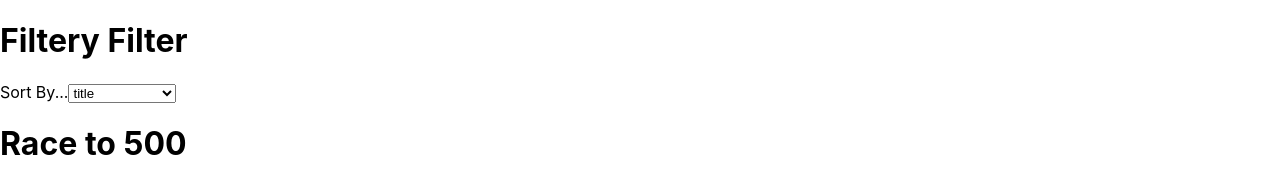
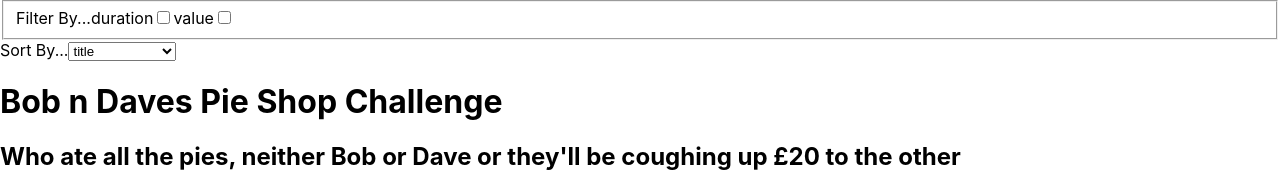
Before and after one commit to chingu-voyages/v12-bears-team-04, a React (Create React App) app in the folder betcha-frontend/: page /Challenges in a window 1280 px wide. Shown: the top 172 px of the page. Built offline with nearby package versions, Linux system fonts and the light colour scheme.

Commit message:
further work to sort & filter components

```diff
--- a/betcha-frontend/src/components/UIUX/Filter.js
+++ b/betcha-frontend/src/components/UIUX/Filter.js
@@ -1,7 +1,36 @@
 import React from "react";
+import PropTypes from "prop-types";
 
-const Filter = props => {
-	return <h1>Filtery Filter</h1>;
+const Filter = ({ handleSet, params }) => {
+	return (
+		<div className="sortContainer">
+			<fieldset>
+				<label htmlFor="">
+					Filter By...
+					{params &&
+						params.map((v, i) => {
+							return (
+								<label>
+									{v}
+									<input
+										type="checkbox"
+										name={v}
+										value={true}
+										onChange={e => console.log(e.target.name, e.target.value)}
+									/>
+								</label>
+							);
+						})}
+				</label>
+			</fieldset>
+		</div>
+	);
+};
+
+Filter.propTypes = {
+	handleSet: PropTypes.func.isRequired,
+
+	params: PropTypes.array.isRequired
 };
 
 export default Filter;
--- a/betcha-frontend/src/components/UIUX/Sort.js
+++ b/betcha-frontend/src/components/UIUX/Sort.js
@@ -2,15 +2,14 @@ import React from "react";
 import PropTypes from "prop-types";
 
 const Sort = ({ handleSet, params }) => {
-	console.log(handleSet, params);
 	return (
 		<div className="sortContainer">
 			<label htmlFor="">
 				Sort By...
 				{params && (
-					<select>
+					<select onChange={e => handleSet(e.target.value)}>
 						{params.map((v, i) => (
-							<option>{v}</option>
+							<option value={v}>{v}</option>
 						))}
 					</select>
 				)}
--- a/betcha-frontend/src/pages/AllChallenges.js
+++ b/betcha-frontend/src/pages/AllChallenges.js
@@ -12,9 +12,10 @@ const AllChallenges = props => {
 		setChallengeList(testData);
 		return () => {};
 	}, []);
+	console.log(sort);
 	return (
 		<div className="myChallengeContainer">
-			<Filter handleSet={setFilterParamList} />
+			<Filter handleSet={setFilterParamList} params={["duration", "value"]} />
 			<Sort
 				handleSet={setSort}
 				params={[
@@ -25,9 +26,11 @@ const AllChallenges = props => {
 					"startDate"
 				]}
 			/>
-			{testData.map((v, i) => {
-				return <Challenge {...v} key={v.id} />;
-			})}
+			{challengeList
+				.sort((a, b) => (a[sort] > b[sort]) - 0.5)
+				.map((v, i) => {
+					return <Challenge {...v} key={v.id} />;
+				})}
 		</div>
 	);
 };
--- a/betcha-frontend/src/testing_helper/all_challenges.json
+++ b/betcha-frontend/src/testing_helper/all_challenges.json
@@ -72,8 +72,8 @@
 			"No sneaking out to the pie shop at lunch",
 			"'Pies' includes anything encased or topped with pastry - so no pasties!!"
 		],
-		"challengeImgUrlLg": "https://previews.123rf.com/images/gstockstudio/gstockstudio1404/gstockstudio140400549/27688524-sick-and-tired-frustrated-young-man-in-shirt-and-tie-covering-ears-with-hands-and-keeping-eyes-close.jpg",
-		"challengeImgUrlSm": "https://previews.123rf.com/images/gstockstudio/gstockstudio1404/gstockstudio140400549/27688524-sick-and-tired-frustrated-young-man-in-shirt-and-tie-covering-ears-with-hands-and-keeping-eyes-close.jpg",
+		"challengeImgUrlLg": "https://www.thespruceeats.com/thmb/hwgLvp8c89UAxgmdgrusgION1RE=/960x0/filters:no_upscale():max_bytes(150000):strip_icc():format(webp)/GettyImages-135608108-5a75fc88875db900374ac5bd.jpg",
+		"challengeImgUrlSm": "https://www.thespruceeats.com/thmb/hwgLvp8c89UAxgmdgrusgION1RE=/960x0/filters:no_upscale():max_bytes(150000):strip_icc():format(webp)/GettyImages-135608108-5a75fc88875db900374ac5bd.jpg",
 		"challengeType": "honour",
 		"activityType": "musical",
 		"charityId": null,
```
